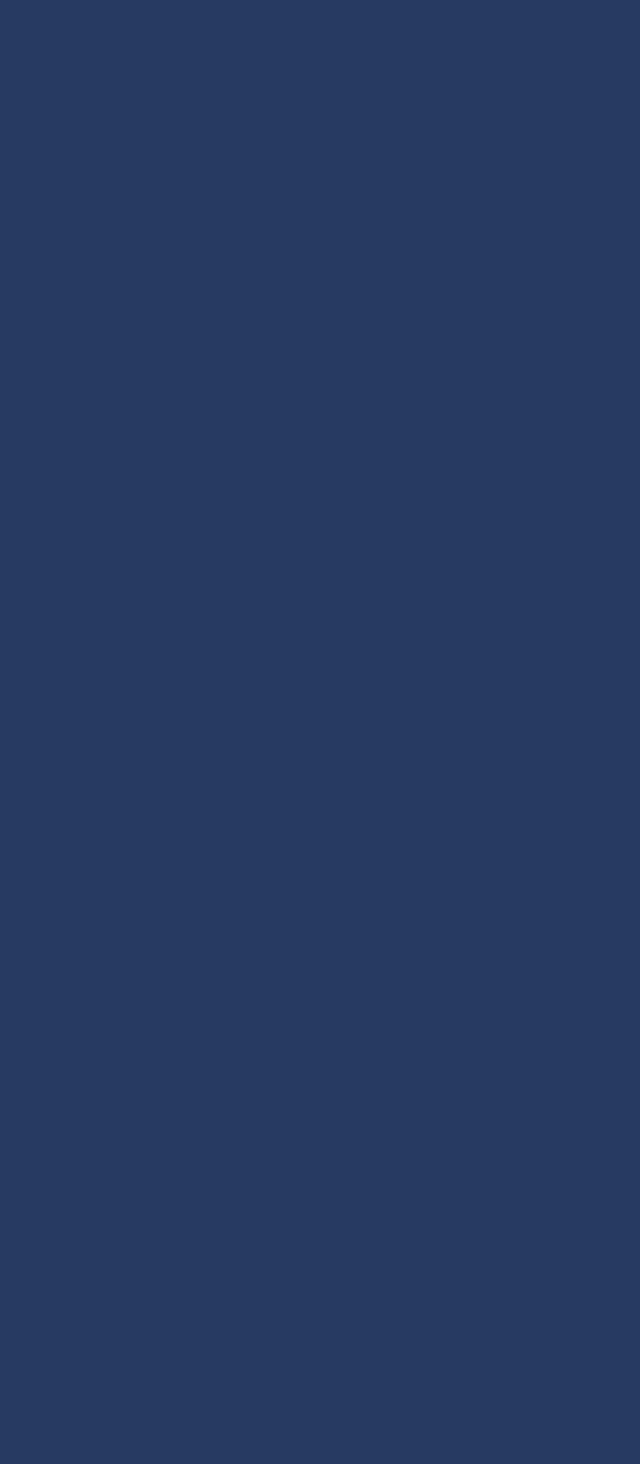
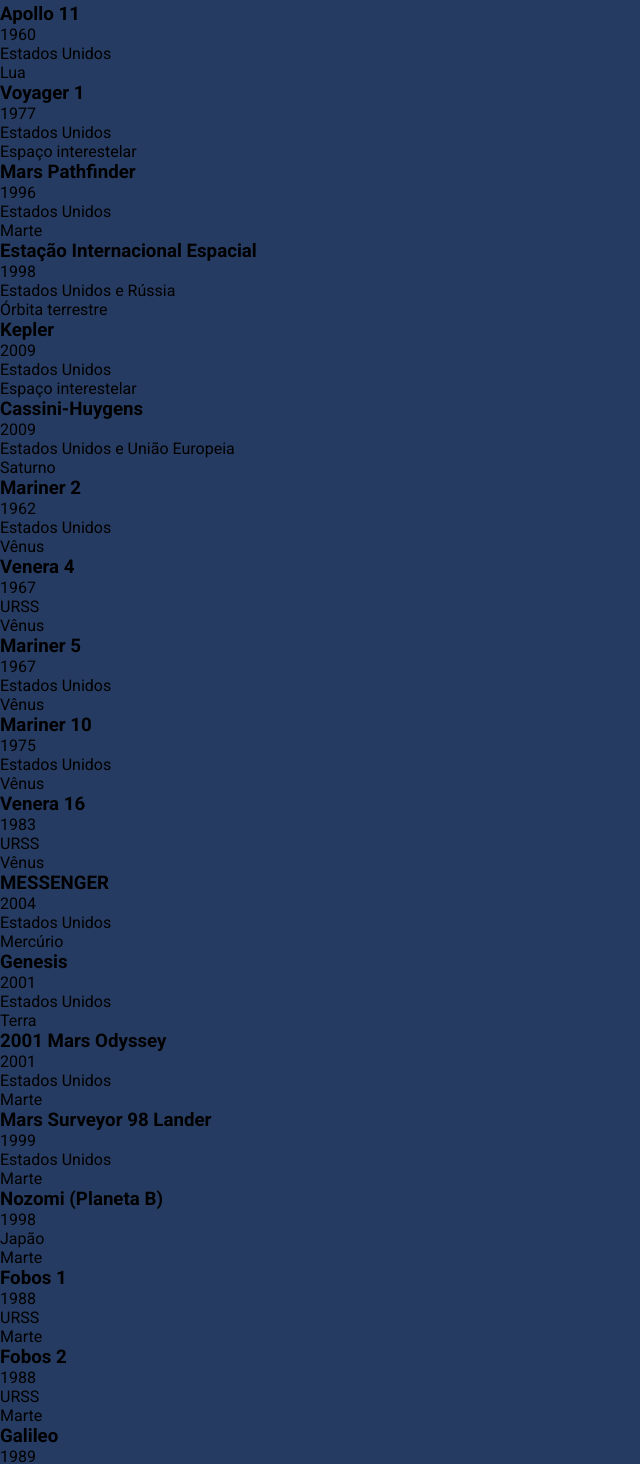
Before and after one commit to Grazziano/solar-system, a React (Vite) app: page / in a window 1280 px wide. Shown: the part 747-2211 px from the top of the page, without its empty margins (0-640 px from the left). Before the commit the page ends 800 px from the top, so only its background shows below. Built offline with nearby package versions, Linux system fonts and the light colour scheme.

Commit message:
Rendering the list with the space missions

```diff
--- a/src/components/Missions/index.tsx
+++ b/src/components/Missions/index.tsx
@@ -1,4 +1,6 @@
 import React from 'react';
+import missions from '../../data/missions';
+import MissionCard from '../MissionCard';
 import Title from '../Title';
 import { Container } from './styles';
 
@@ -6,6 +8,15 @@ function Missions() {
   return (
     <Container>
       <Title headline="Missões" />
+      {missions.map((mission) => (
+        <MissionCard
+          key={mission.name}
+          name={mission.name}
+          year={Number(mission.year)}
+          country={mission.country}
+          destination={mission.destination}
+        />
+      ))}
     </Container>
   );
 }
--- /dev/null
+++ b/src/data/missions.ts
@@ -0,0 +1,127 @@
+const USA = 'Estados Unidos';
+const URSS = 'URSS';
+
+const MissionsList = [
+  {
+    name: 'Apollo 11',
+    year: '1960',
+    country: USA,
+    destination: 'Lua',
+  },
+  {
+    name: 'Voyager 1',
+    year: '1977',
+    country: USA,
+    destination: 'Espaço interestelar',
+  },
+  {
+    name: 'Mars Pathfinder',
+    year: '1996',
+    country: USA,
+    destination: 'Marte',
+  },
+  {
+    name: 'Estação Internacional Espacial',
+    year: '1998',
+    country: 'Estados Unidos e Rússia',
+    destination: 'Órbita terrestre',
+  },
+  {
+    name: 'Kepler',
+    year: '2009',
+    country: USA,
+    destination: 'Espaço interestelar',
+  },
+  {
+    name: 'Cassini-Huygens',
+    year: '2009',
+    country: 'Estados Unidos e União Europeia',
+    destination: 'Saturno',
+  },
+  {
+    name: 'Mariner 2',
+    year: '1962',
+    country: USA,
+    destination: 'Vênus',
+  },
+  {
+    name: 'Venera 4',
+    year: '1967',
+    country: URSS,
+    destination: 'Vênus',
+  },
+  {
+    name: 'Mariner 5',
+    year: '1967',
+    country: USA,
+    destination: 'Vênus',
+  },
+  {
+    name: 'Mariner 10',
+    year: '1975',
+    country: USA,
+    destination: 'Vênus',
+  },
+  {
+    name: 'Venera 16',
+    year: '1983',
+    country: URSS,
+    destination: 'Vênus',
+  },
+  {
+    name: 'MESSENGER',
+    year: '2004',
+    country: USA,
+    destination: 'Mercúrio',
+  },
+  {
+    name: 'Genesis',
+    year: '2001',
+    country: USA,
+    destination: 'Terra',
+  },
+  {
+    name: '2001 Mars Odyssey',
+    year: '2001',
+    country: USA,
+    destination: 'Marte',
+  },
+  {
+    name: 'Mars Surveyor 98 Lander',
+    year: '1999',
+    country: USA,
+    destination: 'Marte',
+  },
+  {
+    name: 'Nozomi (Planeta B)',
+    year: '1998',
+    country: 'Japão',
+    destination: 'Marte',
+  },
+  {
+    name: 'Fobos 1',
+    year: '1988',
+    country: URSS,
+    destination: 'Marte',
+  },
+  {
+    name: 'Fobos 2',
+    year: '1988',
+    country: URSS,
+    destination: 'Marte',
+  },
+  {
+    name: 'Galileo',
+    year: '1989',
+    country: USA,
+    destination: 'Júpiter',
+  },
+  {
+    name: 'Cassini/Huygens',
+    year: '1997',
+    country: 'Estados Unidos e Europa',
+    destination: 'Saturno',
+  },
+];
+
+export default MissionsList;
```
